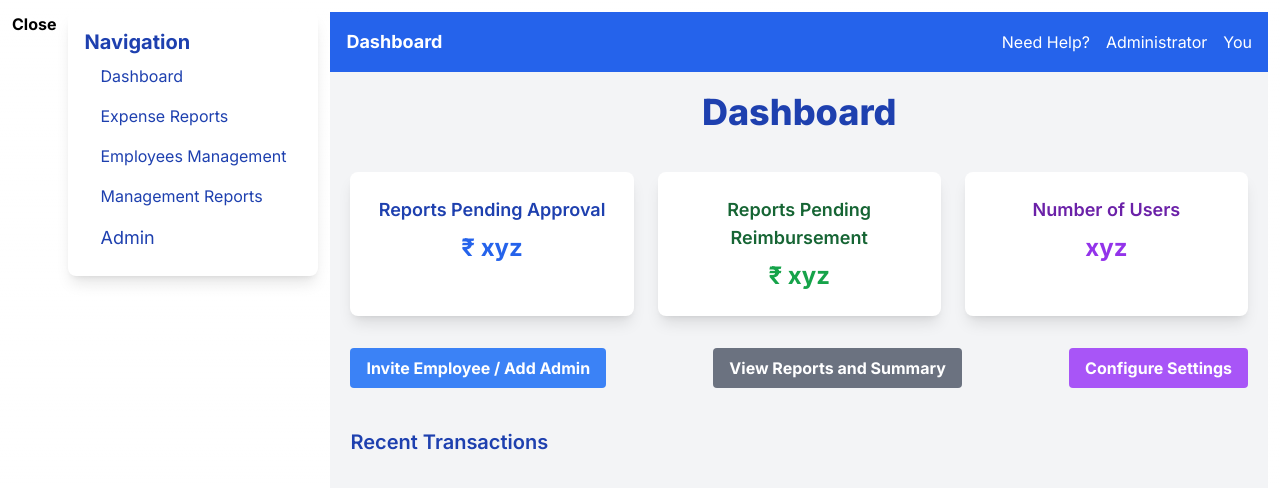
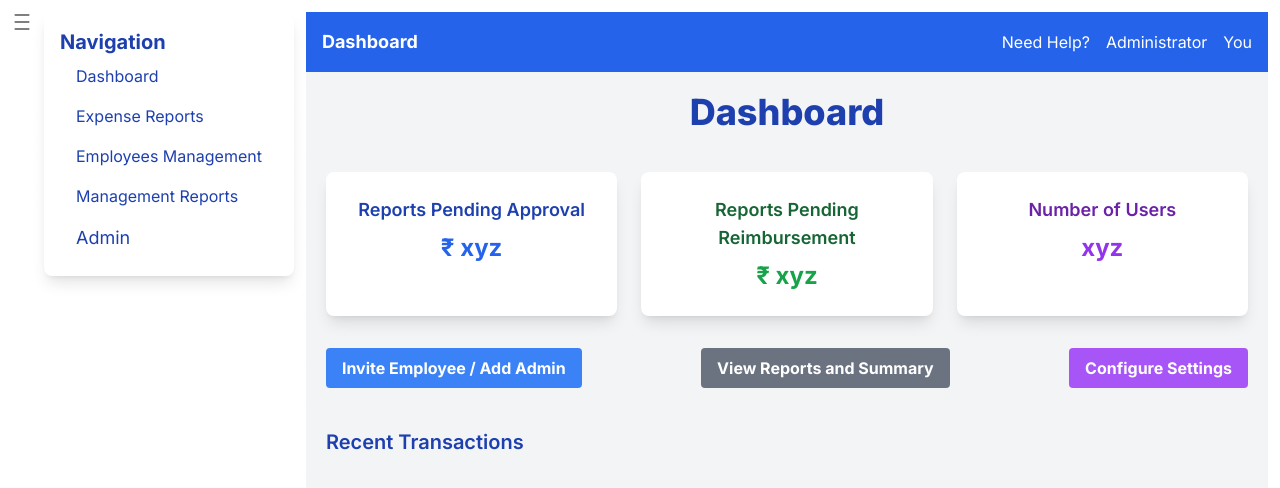
Before and after one commit to arnavggupta/winzerdAi, a Next.js app: page /dashboard in a window 1280 px wide. Shown: the top 488 px of the page. Built offline with nearby package versions, Linux system fonts and the light colour scheme.

Commit message:
Adding React Icons

```diff
--- a/src/Components/DrawerSideBar.1.tsx
+++ b/src/Components/DrawerSideBar.1.tsx
@@ -1,15 +1,15 @@
 import React from 'react';
-
+import { CiMenuBurger } from "react-icons/ci";
 
 export default function DrawerSideBar({ val, setval }: any) {
     const handeldrawer=()=>{
         setval(!val);
       }
     return (
-        <div className='flex flex-col  font-bold text-black cursor-pointer' onClick={handeldrawer}>
-
-{val ? <h4>Close</h4> : <h4>Open</h4>}
-
+        <div className='flex flex-col  font-bold text-black cursor-pointer w-8'>
+          <div  onClick={handeldrawer}  className='text-xl '>
+<CiMenuBurger/>
+</div>
         </div>
     );
 }
```
Also changed, not shown: package.json (+5 -4 lines), 1 other file (tests, documents, lock files or other folders).
